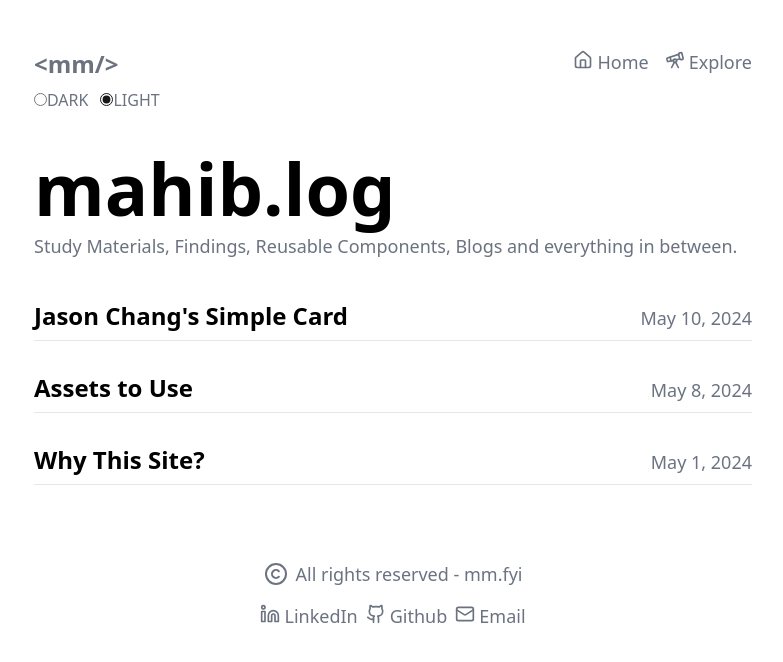
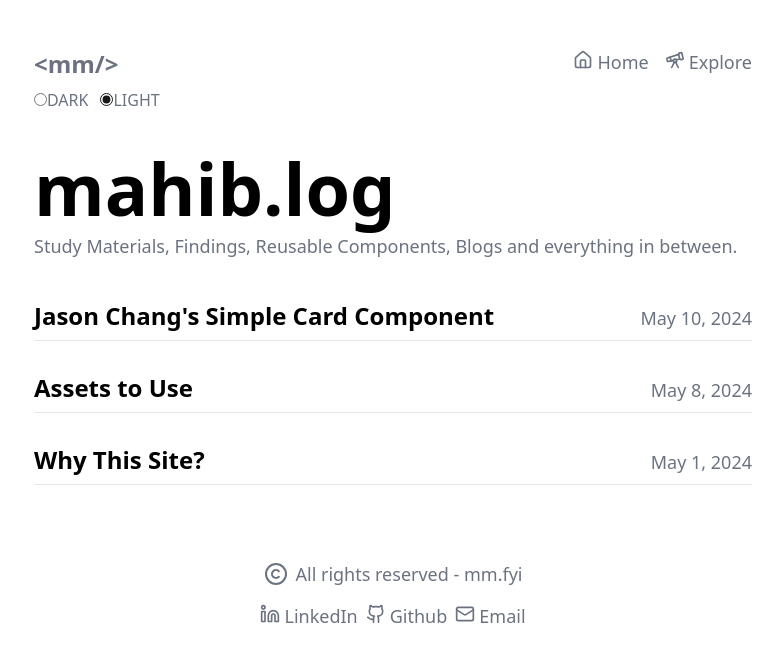
Before and after one commit to Mahib09/Blog_Site, a React (Vite) app: page / in a window 1280 px wide. Shown: the top 662 px of the page, without its empty margins (247-1030 px from the left). Built offline with nearby package versions, Linux system fonts and the light colour scheme.

Commit message:
list page rendering function made

```diff
--- a/src/Pages/Home.jsx
+++ b/src/Pages/Home.jsx
@@ -19,25 +19,26 @@ export function Home() {
       opacity: 0,
     });
   }, []);
-  // const pages = [
-  //   {
-  //     id: "3",
-  //     title: "Assets to Use",
-  //     dateCreated: "May 8, 2024",
-  //     to: "/Assets",
-  //   },{
-  //     id: "2",
-  //     title: "Assets to Use",
-  //     dateCreated: "May 8, 2024",
-  //     to: "/Assets",
-  //   },{
-  //     id: "1",
-  //     title: "Why This Site?",
-  //     dateCreated: " May 1, 2024",
-  //     to: "/Whythissite",
-  //   },
-
-  // ];
+  const pages = [
+    {
+      id: "3",
+      title: "Jason Chang's Simple Card Component",
+      dateCreated: "May 10, 2024",
+      to: "/JCCard",
+    },
+    {
+      id: "2",
+      title: "Assets to Use",
+      dateCreated: "May 8, 2024",
+      to: "/Assets",
+    },
+    {
+      id: "1",
+      title: "Why This Site?",
+      dateCreated: " May 1, 2024",
+      to: "/Whythissite",
+    },
+  ];
 
   return (
     <div className="container">
@@ -54,25 +55,14 @@ export function Home() {
         Study Materials, Findings, Reusable Components, Blogs and everything in
         between.
       </p>
-      <TitleCard
-        title="Jason Chang's Simple Card"
-        dateCreated="May 10, 2024"
-        to="/JCCard"
-      />
-      <TitleCard title="Assets to Use" dateCreated="May 8, 2024" to="/Assets" />
-      <TitleCard
-        title="Why This Site?"
-        dateCreated="May 1, 2024"
-        to="/Whythissite"
-      />
-      {/* {pages.map((page) => (
+      {pages.map((page) => (
         <TitleCard
           key={page.id}
           title={page.title}
           dateCreated={page.dateCreated}
           to={page.to}
         />
-      ))} */}
+      ))}
     </div>
   );
 }
```
